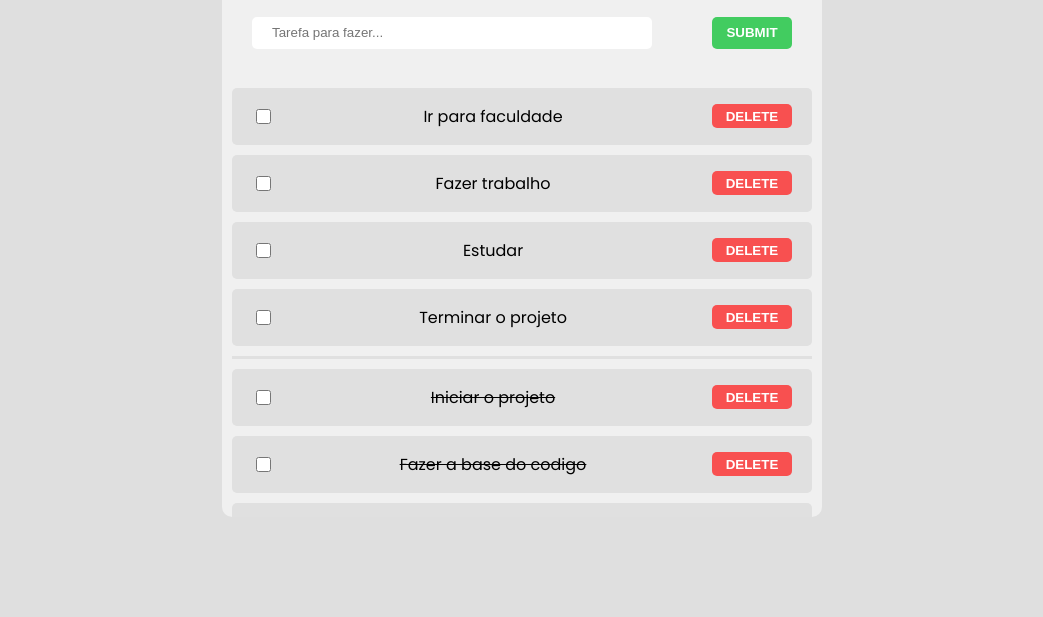
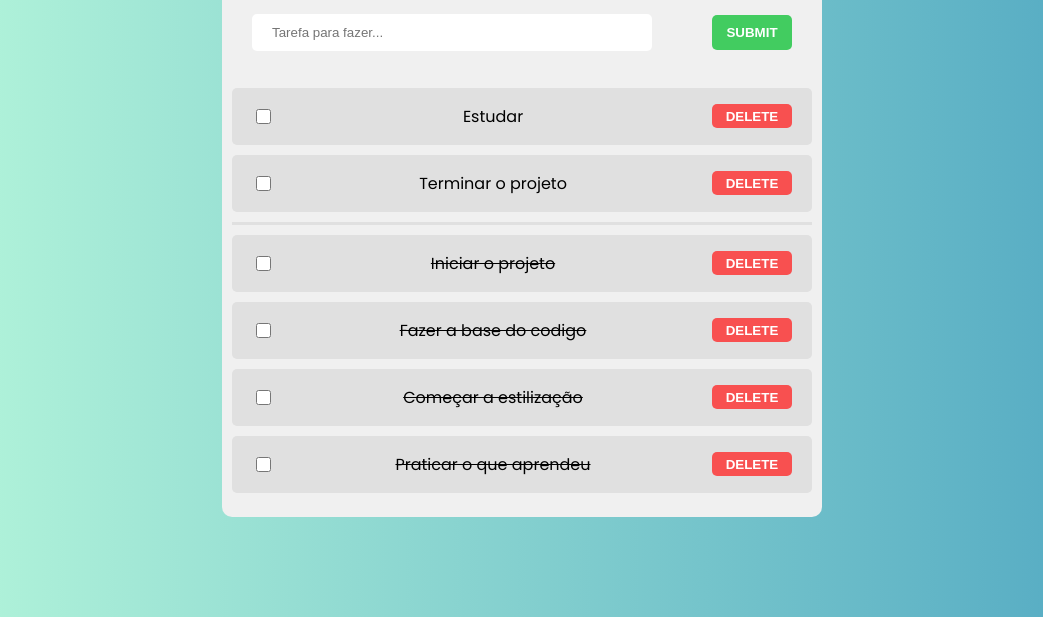
Before and after one commit to eduardosdl/ToDoList, a plain HTML site: page public/index.html in a window 1280 px wide. Shown: the part 183-800 px from the top of the page, without its empty margins (118-1161 px from the left). Drawn offline with Linux system fonts and the light colour scheme.

Commit message:
create new style for script

```diff
--- a/public/index.html
+++ b/public/index.html
@@ -16,29 +16,19 @@
             <h1>To Do List</h1>
         </div>
         <div class="newtask">
-            <input type="text" placeholder="Tarefa para fazer..." name="" id="">
-            <button type="submit">submit</button>
+            <input type="text" placeholder="Tarefa para fazer..." name="" class="newTaskInput">
+            <button class="newTaskButton" type="submit">submit</button>
         </div>
 
         <section>
             <div class="todo">
                 <div class="task">
-                    <input type="checkbox" class="check" name="" id="">
-                    <p>Ir para faculdade</p>
-                    <button type="submit" class="delete">delete</button>
-                </div>
-                <div class="task">
-                    <input type="checkbox" class="check" name="" id="">
-                    <p>Fazer trabalho</p>
-                    <button type="submit" class="delete">delete</button>
-                </div>
-                <div class="task">
-                    <input type="checkbox" class="check" name="" id="">
+                    <input type="checkbox" class="check">
                     <p>Estudar</p>
                     <button type="submit" class="delete">delete</button>
                 </div>
                 <div class="task">
-                    <input type="checkbox" class="check" name="" id="">
+                    <input type="checkbox" class="check">
                     <p>Terminar o projeto</p>
                     <button type="submit" class="delete">delete</button>
                 </div>
@@ -67,5 +57,6 @@
             </div>
         </section>
     </div>
+    <script src="../script/script.js"></script>
 </body>
 </html>
--- a/style/style.css
+++ b/style/style.css
@@ -4,7 +4,7 @@ body {
     display: flex;
     justify-content: center;
     align-items: center;
-    background: #dfdfdf;
+    background: linear-gradient(90deg, #b7f8db 0%, #50a7c2 100%);
     height: 100vh;
     font-family: 'Poppins', sans-serif;
 }
@@ -16,7 +16,6 @@ body {
     max-width: 600px;
     height: 600px;
     border-radius: 10px;
-    overflow-y: auto;
 }
 
 .title {
@@ -33,33 +32,51 @@ body {
     padding: 0 30px 30px 30px;
 }
 
-.newtask input {
+.newTaskInput {
     border: none;
     border-radius: 5px;
     width: 70%;
     background: #ffffff;
-    height: 60%;
+    height: 70%;
     padding-left: 20px;
 }
 
-/* .newtask input:focus{
-    color: #646464;
-    border: none;
-} */
+.invalid {
+    border: 1px solid red;
+    border-radius: 5px;
+    width: 70%;
+    background: #ffffff;
+    height: 70%;
+    padding-left: 20px;
+}
 
-.newtask button {
+.invalid::-webkit-input-placeholder {
+    color: red;
+}
+
+.newTaskInput:focus::-webkit-input-placeholder{
+    color: rgb(133, 133, 133);
+}
+
+.newTaskButton {
     border: none;
     border-radius: 5px;
     background: #42cc60;
     color: white;
     width: 5rem;
-    height: 2rem;
+    height: 70%;
     text-transform: uppercase;
     font-weight: bold;
+    cursor: pointer;
 }
 
-.newtask button:hover {
+.newTaskButton:hover {
     border: 2px solid white;
+}
+
+section {
+    height: 26rem;
+    overflow-y: auto;
 }
 
 .check {
@@ -87,6 +104,7 @@ body {
     height: 1.5rem;
     text-transform: uppercase;
     font-weight: bold;
+    cursor: pointer;
 }
 
 .delete:hover {
```
